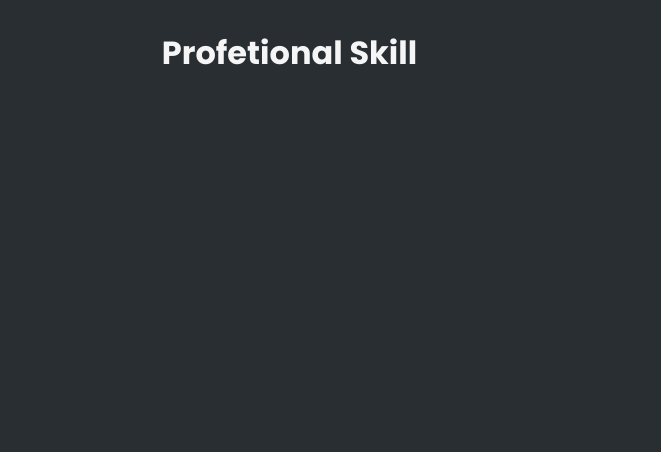
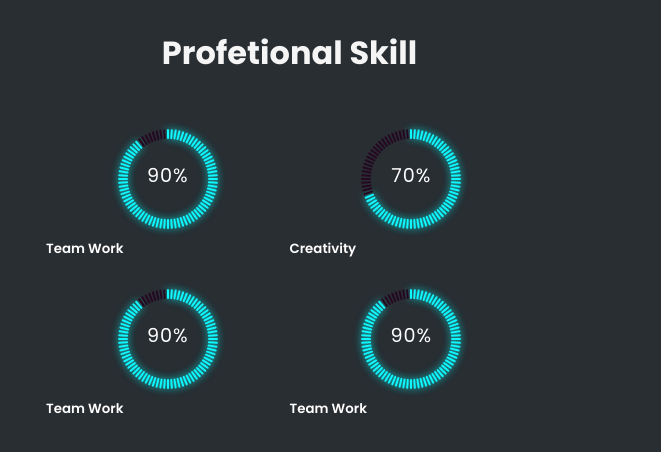
Before and after one commit to Techshubho/oibsip_taskno_2, a plain HTML site: page index.html in a window 1280 px wide. Shown: the part 2259-2711 px from the top of the page, 619-1280 px from the left. Drawn offline with nearby package versions, Linux system fonts and the light colour scheme.

Commit message:
Right Skill Added

```diff
--- a/css/style.css
+++ b/css/style.css
@@ -448,9 +448,10 @@ a.btn:nth-child(2)::before{
     color: #bdbdbd;
     line-height:1.6;
 }
+.service-box:nth-child(n+4) {
+    display: none;
 
-
-
+}
 
 /* Skill Section CSS------------------------------------------------------------------------------------------- */
 .skills{
@@ -471,6 +472,8 @@ a.btn:nth-child(2)::before{
     font-size: var(--norma-font);
     text-align: center;
 }
+/* Skill Left ----------------------------------------*/
+
 .skill-left .skill-bar .info{
     display: flex;
     justify-content: space-between;
@@ -513,6 +516,63 @@ a.btn:nth-child(2)::before{
     animation: css 5s;
 
 }
+
+
+/* Skill right ----------------------------------------*/
+
+.professional {
+    display: grid;
+    grid-template-columns: 1fr 1fr;
+}
+
+
+.box{
+    margin: 10px 0px;
+    flex: 1 1 15rem;
+    position: relative;
+}
+.box .text{
+    align-items: center;
+    color:#fff;
+    font-size: 1rem;
+}
+.box .text big{
+    font: 400;
+    letter-spacing: 1px;
+    position: absolute;
+    top: 40%;
+    left: 50%;
+    transform: translate(-50%, -50%);
+}
+.box .text small{
+    display: block;
+    font-weight: 600;
+}
+.circle {
+    width: 100%;
+    height: 120px;
+    display: flex;
+    justify-content: center;
+    align-items: center;
+    /* border: 2px solid #fff; */
+  }
+
+  .circle .points {
+    width: 2px;
+    height: 10px;
+    background-color: var(--bg-color);
+    position: absolute;
+    border-radius: 3px;
+    transform: rotate(calc(var(--i) * var(--rot))) translateY(-45px);
+  }
+
+  .points.marked {
+    animation: glow 0.04s linear forwards;
+    animation-delay: calc(var(--i) * 0.05s);
+  }
+
+
+
 
 /* <keyframs--------------------------------------------------------------------------------> */
 
@@ -575,3 +635,15 @@ a.btn:nth-child(2)::before{
     }
 
 }
+
+@keyframes glow {
+    0% {
+      background: var(--bg-color);
+      box-shadow: none;
+    }
+
+    100% {
+      background: var(--text-hover);
+      box-shadow: var(--neno-box-shadow);
+    }
+  }
--- a/index.html
+++ b/index.html
@@ -344,6 +344,45 @@
         </div>
         <div class="skill-right">
             <h3>Profetional Skill</h3>
+            <div class="professional">
+                <div class="box">
+                    <div class="circle" data-dots="80" data-percent="90"></div>
+                    <div class="text">
+                        <big>90%</big>
+                        <small>Team Work</small>
+                    </div>
+                </div>
+
+
+
+
+                <div class="box">
+                    <div class="circle" data-dots="80" data-percent="70"></div>
+                    <div class="text">
+                        <big>70%</big>
+                        <small>Creativity</small>
+                    </div>
+                </div>
+
+
+                <div class="box">
+                    <div class="circle" data-dots="80" data-percent="90"></div>
+                    <div class="text">
+                        <big>90%</big>
+                        <small>Team Work</small>
+                    </div>
+                </div>
+
+                <div class="box">
+                    <div class="circle" data-dots="80" data-percent="90"></div>
+                    <div class="text">
+                        <big>90%</big>
+                        <small>Team Work</small>
+                    </div>
+                </div>
+
+
+            </div>
 
         </div>
     </div>
--- a/script.js
+++ b/script.js
@@ -39,4 +39,27 @@ let changeText = () => {
 };
 
 changeText();
-setInterval(changeText, 3000);
+setInterval(changeText, 3000)
+
+// circle Skill ///////////////////////////////////////////////////////////////
+const circles = document.querySelectorAll('.circle');
+circles.forEach(elem => {
+  var dots = elem.getAttribute("data-dots");
+  var marked = elem.getAttribute("data-percent");
+  var percent = Math.floor((dots * marked) / 100);
+  var points = "";
+  var rotate = 360 / dots;
+
+  for (let i = 0; i < dots; i++) {
+    points += `<div class="points" style="--i:${i}; --rot:${rotate}deg"></div>`;
+  }
+
+  // Do something with 'points' variable, like appending it to the element
+  // For example, if 'elem' is a container element:
+  elem.innerHTML = points;
+
+  const pointsMarked = elem.querySelectorAll('.points');
+  for (let i = 0; i < percent; i++) {
+    pointsMarked[i].classList.add('marked');
+  }
+});
```
